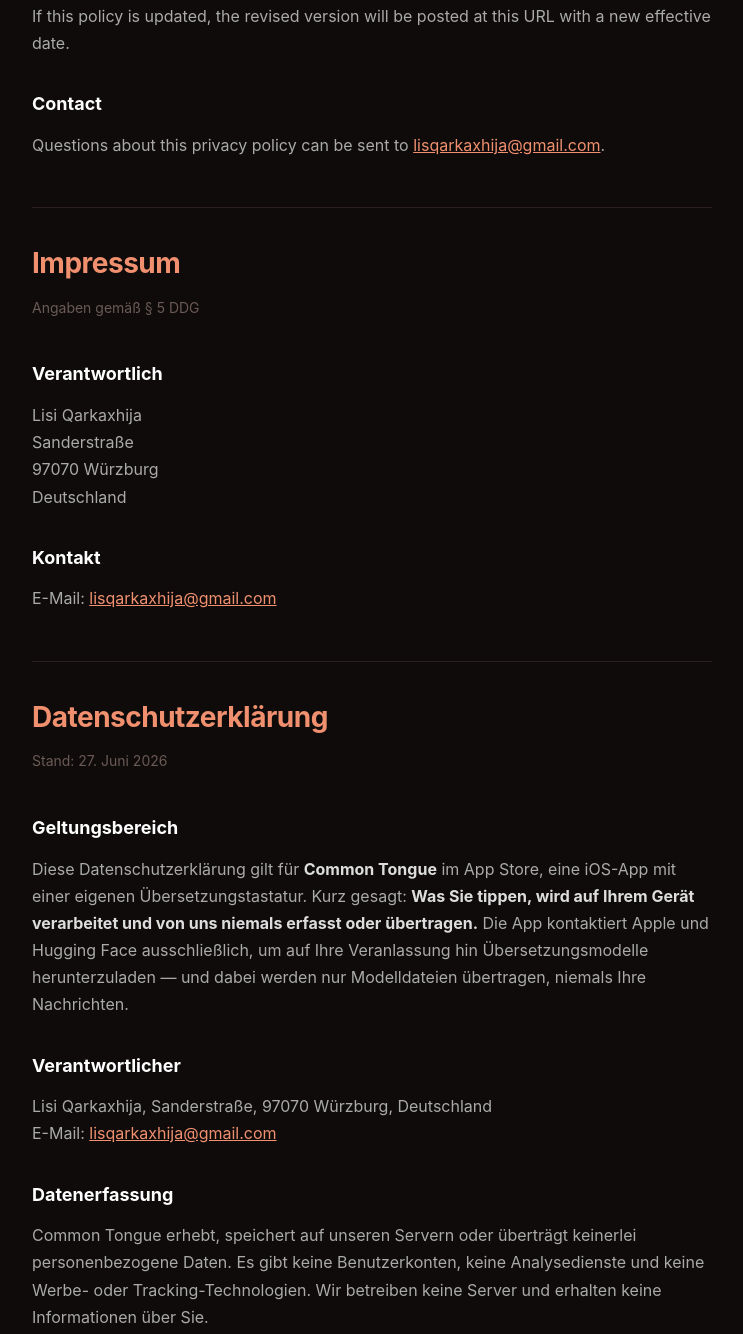
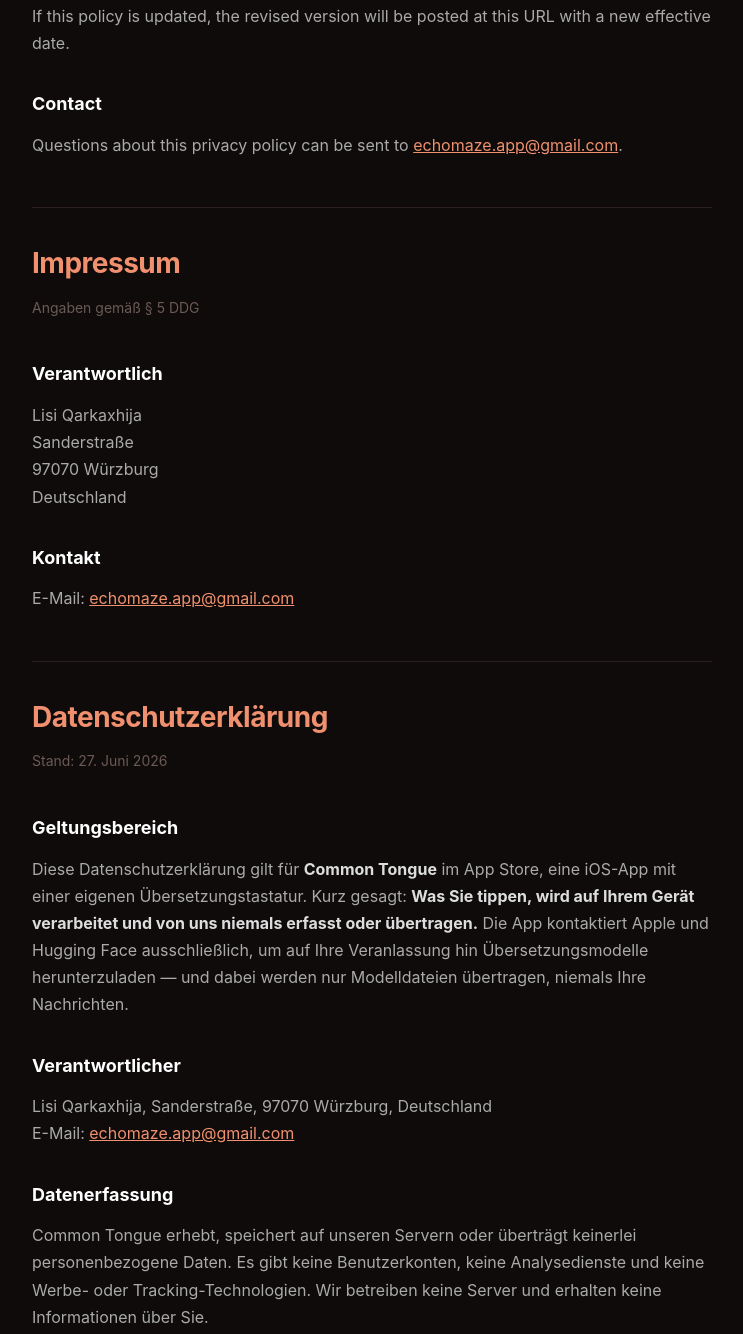
Before and after one commit to lisiq/commontongue-legal, a plain HTML site: page index.html in a window 1280 px wide. Shown: the part 2386-3720 px from the top of the page, without its empty margins (268-1011 px from the left). Drawn offline with Linux system fonts and the light colour scheme.

Commit message:
Update contact email in privacy policy

```diff
--- a/index.html
+++ b/index.html
@@ -62,7 +62,7 @@
         <p>If this policy is updated, the revised version will be posted at this URL with a new effective date.</p>
 
         <h2>Contact</h2>
-        <p>Questions about this privacy policy can be sent to <a href="mailto:lisqarkaxhija@gmail.com">lisqarkaxhija@gmail.com</a>.</p>
+        <p>Questions about this privacy policy can be sent to <a href="mailto:echomaze.app@gmail.com">echomaze.app@gmail.com</a>.</p>
 
         <hr>
 
@@ -76,7 +76,7 @@
         Deutschland</p>
 
         <h2>Kontakt</h2>
-        <p>E-Mail: <a href="mailto:lisqarkaxhija@gmail.com">lisqarkaxhija@gmail.com</a></p>
+        <p>E-Mail: <a href="mailto:echomaze.app@gmail.com">echomaze.app@gmail.com</a></p>
 
         <hr>
 
@@ -88,7 +88,7 @@
 
         <h2>Verantwortlicher</h2>
         <p>Lisi Qarkaxhija, Sanderstraße, 97070 Würzburg, Deutschland<br>
-        E-Mail: <a href="mailto:lisqarkaxhija@gmail.com">lisqarkaxhija@gmail.com</a></p>
+        E-Mail: <a href="mailto:echomaze.app@gmail.com">echomaze.app@gmail.com</a></p>
 
         <h2>Datenerfassung</h2>
         <p>Common Tongue erhebt, speichert auf unseren Servern oder überträgt keinerlei personenbezogene Daten. Es gibt keine Benutzerkonten, keine Analysedienste und keine Werbe- oder Tracking-Technologien. Wir betreiben keine Server und erhalten keine Informationen über Sie.</p>
```
